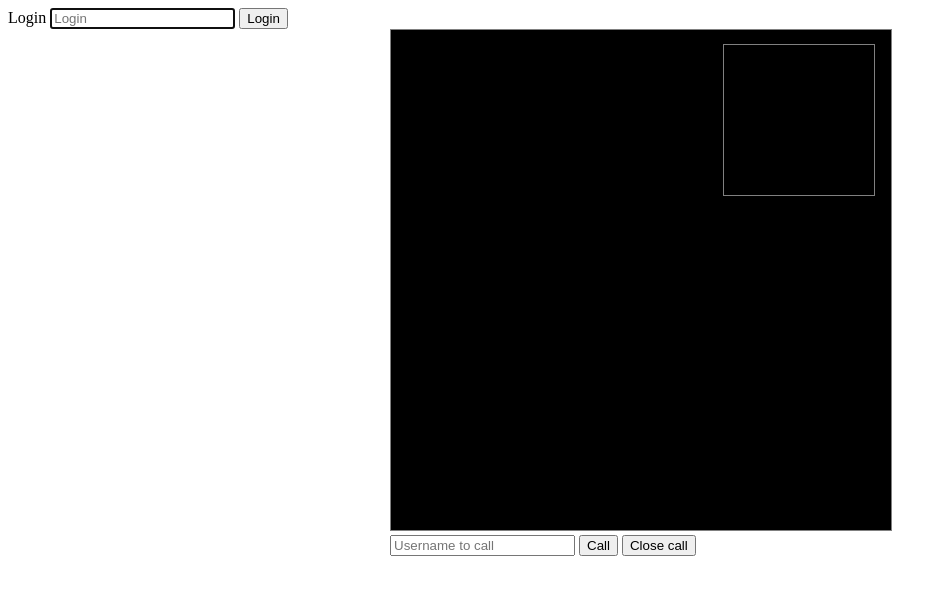
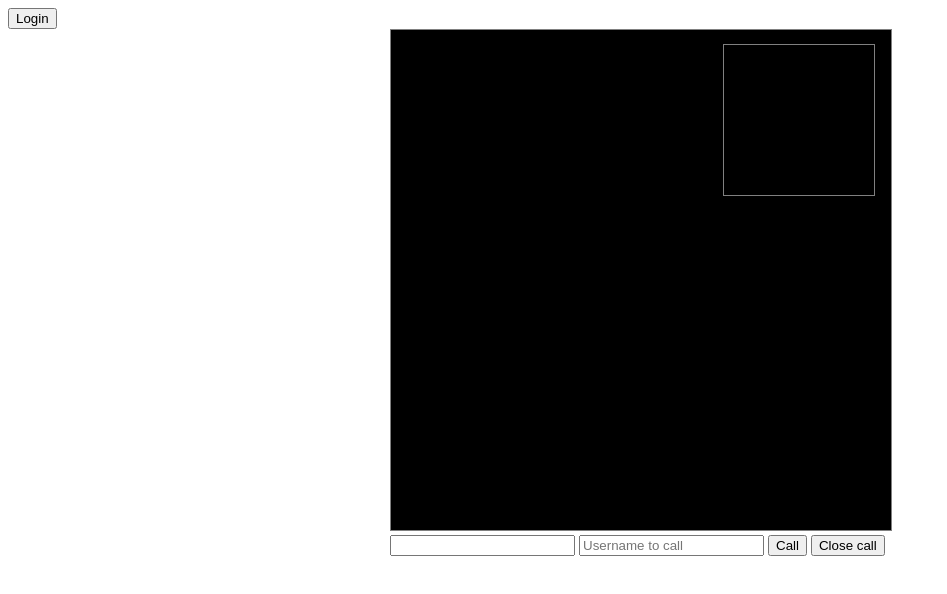
Before and after one commit to reekol/WebRTC, a website: page index.html in a window 1280 px wide. Shown: the whole page, without its empty margins (0-947 px from the left). Drawn offline with Linux system fonts and the light colour scheme.

Commit message:
Update index.html

```diff
--- a/index.html
+++ b/index.html
@@ -1,30 +1,22 @@
 <!DOCTYPE html>
 <html lang="en">
-
 <head>
   <meta charset="UTF-8">
   <title>WebRTC</title>
   <link href="style.css" rel="stylesheet" type="text/css" />
 </head>
-
 <body>
-  <div id="login">
-    <label for="username">Login</label>
-    <input id="username" placeholder="Login" required="" autofocus="">
-    <button id="login">Login</button>
-  </div>
-
+  <button id="login">Login</button>
   <div id="call">
     <video id="local" autoplay></video>
     <video id="remote" autoplay></video>
-
     <div>
+      <input id="username"         readonly="readonly" />
       <input id="username-to-call" placeholder="Username to call" />
       <button id="call">Call</button>
       <button id="close-call">Close call</button>
     </div>
   </div>
+  <script src="client.js"></script>
 </body>
-<script src="client.js"></script>
-
 </html>
```
